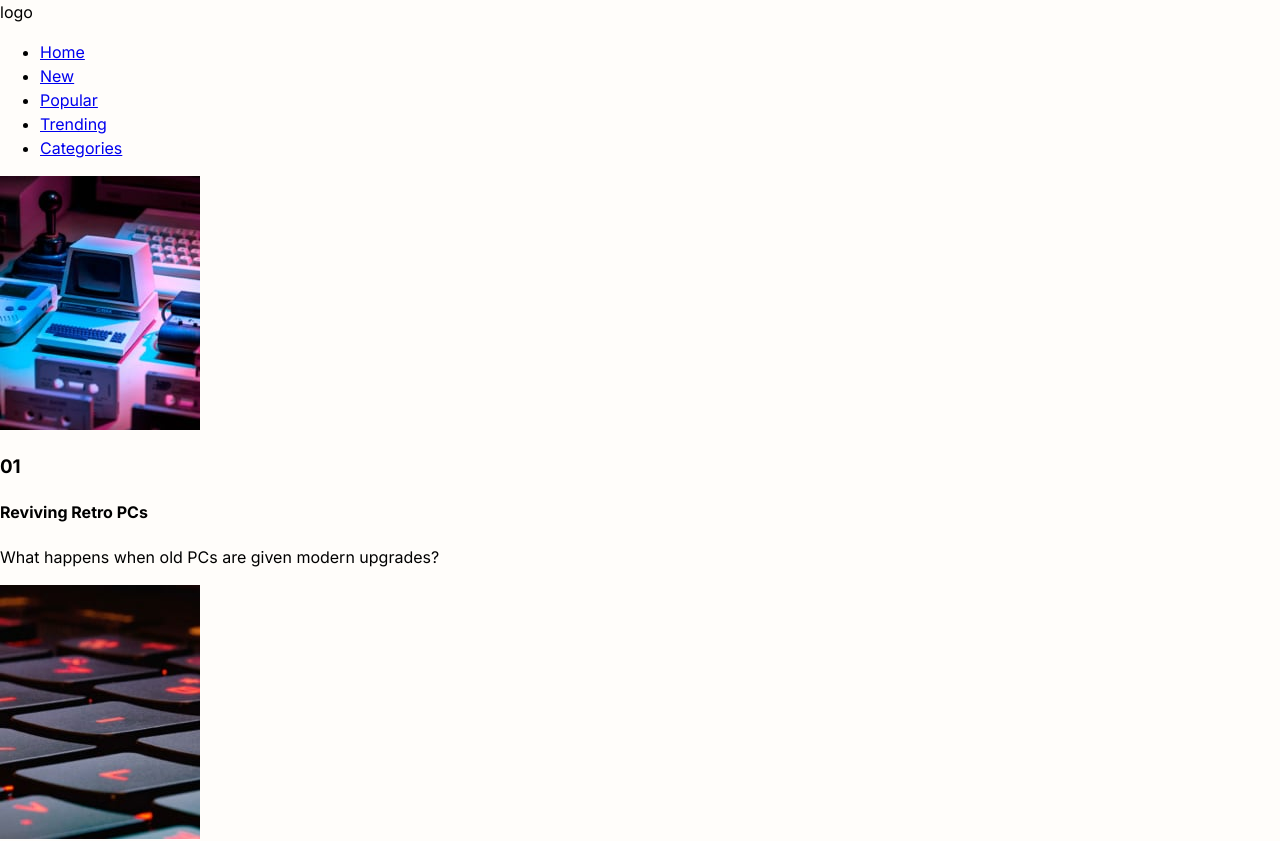
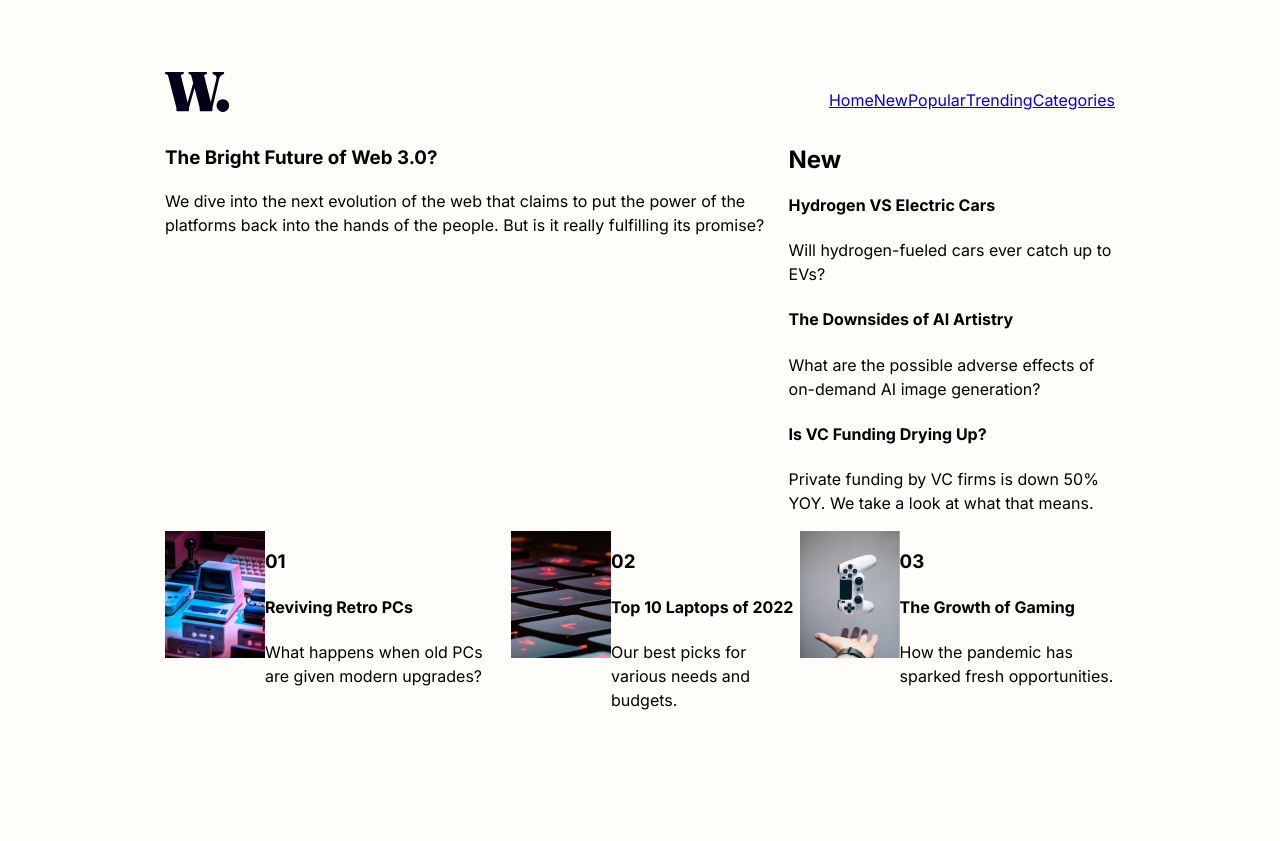
Before and after one commit to Arcanvs/fm-newsHomepage, a React (Vite) app: page / in a window 1280 px wide. Shown: the top 841 px of the page. After the commit the page ends 800 px from the top, so only its background shows below. Built offline with nearby package versions, Linux system fonts and the light colour scheme.

Commit message:
primeros pasos en maquetacion y scss

```diff
--- a/src/App.jsx
+++ b/src/App.jsx
@@ -1,11 +1,9 @@
-import logo from './assets/logo.svg'
 import HomePage from './components/pages/HomePage'
 
 function App() {
   return (
     <main className="App">
       <HomePage />
-      News Home Page <img src={logo} className="logo W" alt="Logo News HomePage" />
     </main>
   )
 }
--- /dev/null
+++ b/src/components/organisms/BigNews.jsx
@@ -0,0 +1,18 @@
+import { ParrafoPage, TitlePage } from "../atoms"
+
+const BigNews = () => {
+    const textTitle = 'The Bright Future of Web 3.0?';
+    const textContent = `We dive into the next evolution of the web that
+                         claims to put the power of the platforms back
+                         into the hands of the people. But is it really
+                         fulfilling its promise?`;
+
+  return (
+    <div className="bignews">
+        <TitlePage typeTitle={1} styleClass={'bignews__h1'} text={textTitle} />
+        <ParrafoPage styleClass={'bignews__parrafo'} text={textContent} />
+    </div>
+  )
+}
+
+export default BigNews
--- a/src/components/organisms/Navbar.jsx
+++ b/src/components/organisms/Navbar.jsx
@@ -1,3 +1,4 @@
+import logo from '../../assets/logo.svg'
 import NavUl from "../molecules/NavUl";
 
 export const Navbar = () => {
@@ -8,10 +9,10 @@ export const Navbar = () => {
                     {name: 'Categories', url: '/'}
                    ];
     return (
-        <div>
-            logo
+        <nav className="nav__menu">
+            <img src={logo} className="logo W" alt="Logo News HomePage" />
             <NavUl itemLi={itemLi} />
-        </div>
+        </nav>
     )
 }
 
--- a/src/components/organisms/NewsList.jsx
+++ b/src/components/organisms/NewsList.jsx
@@ -13,7 +13,7 @@ const NewsList = () => {
         textContent: 'Private funding by VC firms is down 50% YOY. We take a look at what that means.'
     }]
   return (
-    <div>
+    <div className="newslist">
         <TitlePage typeTitle={2} styleClass={'news__h2'} text={'New'} />
         {
             newsData.map((news, index) => (
--- a/src/components/organisms/PostList.jsx
+++ b/src/components/organisms/PostList.jsx
@@ -18,7 +18,7 @@ const PostList = () => {
         imgUrl: '/images/image-gaming-growth.jpg'
     }];
   return (
-    <div>
+    <>
         {
             dataPost.map((post, index) => (
                 <PostPage
@@ -30,7 +30,7 @@ const PostList = () => {
                 />
             ))
         }
-    </div>
+    </>
   )
 }
 
--- a/src/components/organisms/index.js
+++ b/src/components/organisms/index.js
@@ -1,3 +1,4 @@
+export { default as BigNews } from './BigNews';
 export { default as Navbar } from './Navbar';
 export { default as NewsList } from './NewsList';
 export { default as PostList } from './PostList';
--- a/src/components/pages/HomePage.jsx
+++ b/src/components/pages/HomePage.jsx
@@ -1,13 +1,18 @@
-import { Navbar, PostList, NewsList } from "../organisms"
+import { Navbar, PostList, NewsList, BigNews } from "../organisms"
 
 
 const HomePage = () => {
   return (
-    <div>
+    <section className="home__container">
       <Navbar />
-      <PostList />
-      <NewsList />
-    </div>
+      <section className="news__container">
+        <BigNews />
+        <NewsList />
+      </section>
+      <section className="post_container">
+        <PostList />
+      </section>
+    </section>
   )
 }
 
--- a/src/styles/_body.scss
+++ b/src/styles/_body.scss
@@ -3,7 +3,11 @@ body {
     display: flex;
     place-items: center;
     min-height: 100vh;
+    width: 100vw;
     font-family: $fontInter;
     line-height: 24px;
     background-color: $Offwhite;
+    #root{
+        width: 100%;
+    }
 }
--- a/src/styles/_news.scss
+++ b/src/styles/_news.scss
@@ -0,0 +1,42 @@
+.home__container{
+    display: flex;
+    flex-flow: column;
+    align-items: center;
+    margin: 0 165px;
+}
+.nav__menu{
+    display: flex;
+    justify-content: space-between;
+    width: 100%;
+    img{
+        height: 40px;
+    }
+    ul{
+        list-style: none;
+        display: inline-flex;
+    }
+}
+.news__container{
+    display: flex;
+    justify-content: space-between;
+    width: 100%;
+    .bignews{
+        max-width: 730px;
+    }
+    .newslist{
+        max-width: 350px;
+    }
+}
+
+.post_container{
+    width: 100%;
+    justify-content: space-between;
+    display: inline-flex;
+    .post{
+        display: flex;
+        max-width: 350px;
+        img{
+            width: 100px;
+        }
+    }
+}
```
